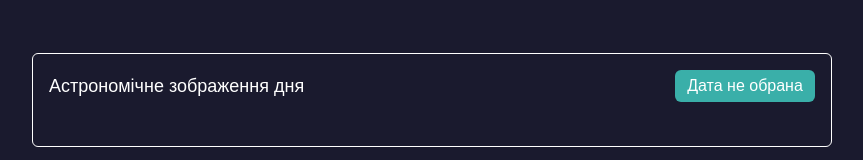
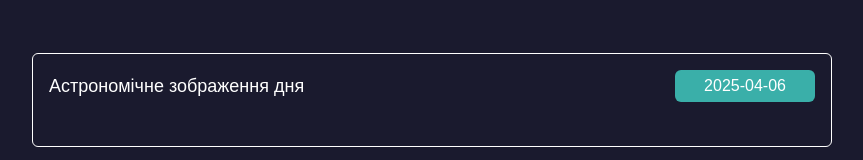
Before and after one commit to IvanMysl/daily_cosmos, a Next.js app: page / in a window 1280 px wide. Shown: the part 183-343 px from the top of the page, without its empty margins (208-1071 px from the left). Built offline with nearby package versions, Linux system fonts and the light colour scheme; no server answers.

Commit message:
done view of first appload

```diff
--- a/src/components/Hero/index.jsx
+++ b/src/components/Hero/index.jsx
@@ -4,7 +4,9 @@ import Image from "next/image";
 
 const Hero = () => {
   const [dateControl, setDateControl] = useState(false);
-  const [dateValue, setDateValue] = useState("Дата не обрана");
+  const [dateValue, setDateValue] = useState(
+    new Date().toISOString().split("T")[0]
+  );
   const [getData, setGetData] = useState(null);
 
   useEffect(() => {
@@ -15,11 +17,22 @@ const Hero = () => {
     if (savedDateControl) {
       setDateControl(JSON.parse(savedDateControl));
     }
+
+    let newDateValue = new Date().toISOString().split("T")[0]; // Текущая дата по умолчанию
     if (savedDateValue !== null) {
-      setDateValue(JSON.parse(savedDateValue));
+      const parsedDateValue = JSON.parse(savedDateValue);
+      newDateValue =
+        typeof parsedDateValue === "string" &&
+        parsedDateValue.match(/^\d{4}-\d{2}-\d{2}$/)
+          ? parsedDateValue
+          : newDateValue;
     }
+    setDateValue(newDateValue);
+
     if (savedGetData !== null) {
       setGetData(JSON.parse(savedGetData));
+    } else {
+      fetchData(newDateValue); // Используем newDateValue вместо dateValue
     }
   }, []);
 
@@ -75,7 +88,7 @@ const Hero = () => {
                 {dateValue}
               </button>
               <input
-                value={dateValue === "Дата не обрана" ? "" : dateValue}
+                value={dateValue}
                 type="date"
                 onChange={handleDateChange}
                 className={
```
